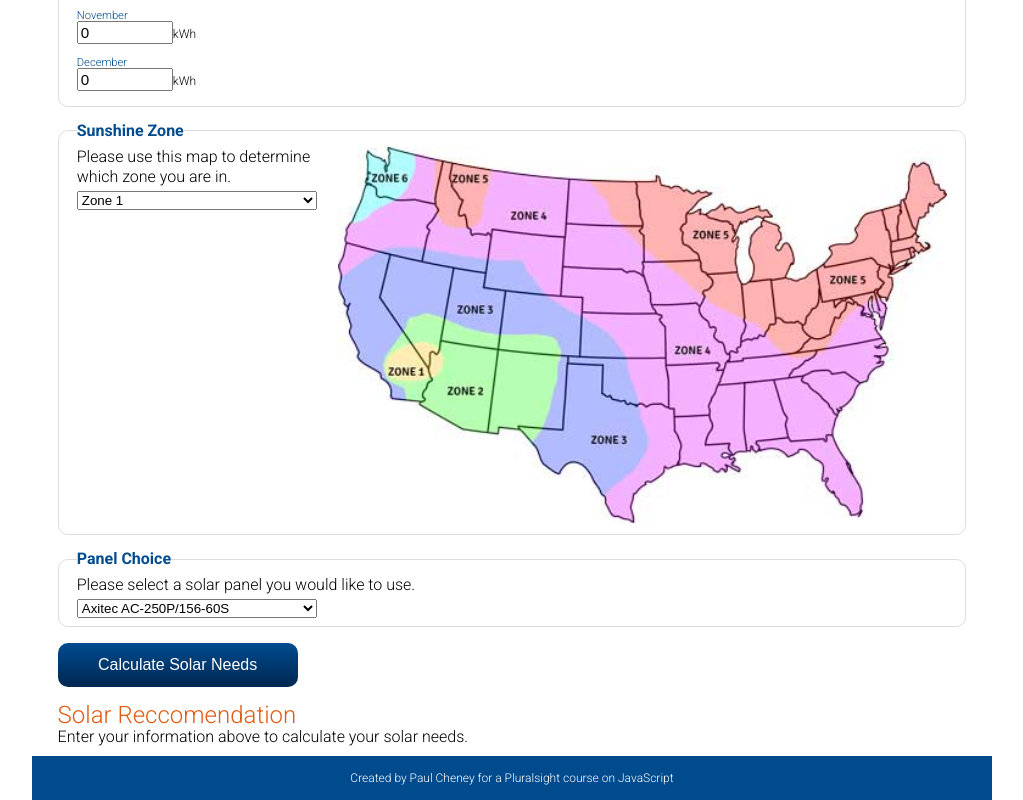
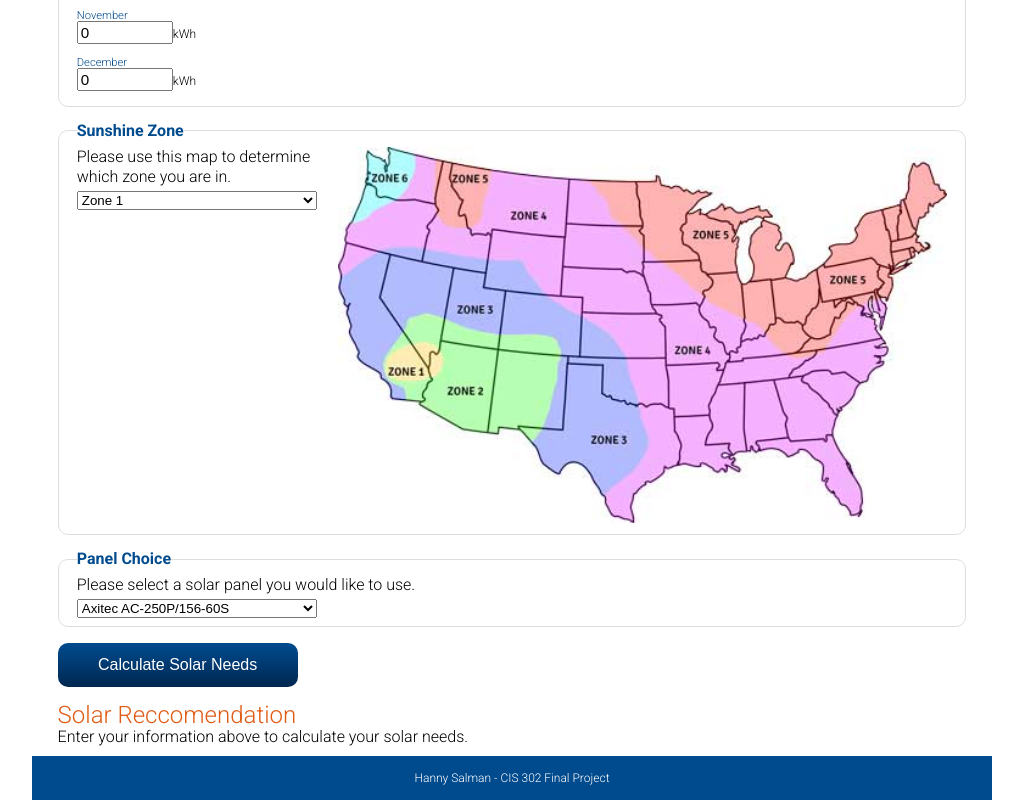
Before and after one commit to hsalman996/Solar, a plain HTML site: page index.html in a window 1280 px wide. Shown: the part 739-1539 px from the top of the page, without its empty margins (128-1151 px from the left). Drawn offline with Linux system fonts and the light colour scheme.

Commit message:
Update index.html

```diff
--- a/index.html
+++ b/index.html
@@ -77,7 +77,7 @@
 <div id="feedback"><p>Enter your information above to calculate your solar needs.</p></div>
 </main>
 <footer>
-<p>Created by Paul Cheney for a Pluralsight course on JavaScript</p>
+<p>Hanny Salman - CIS 302 Final Project</p>
 </footer>
 
 </body>
```
